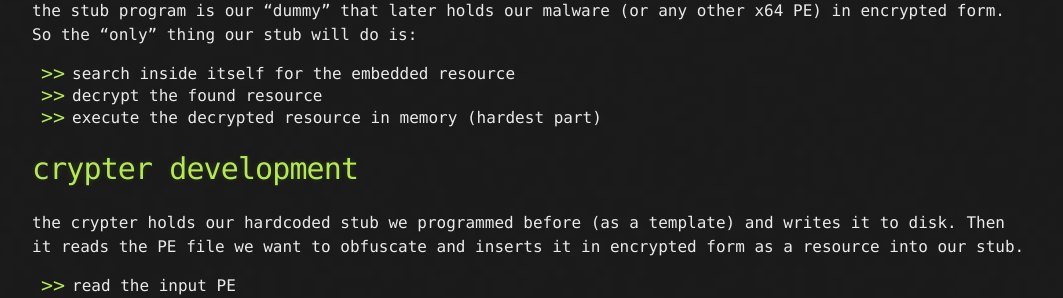
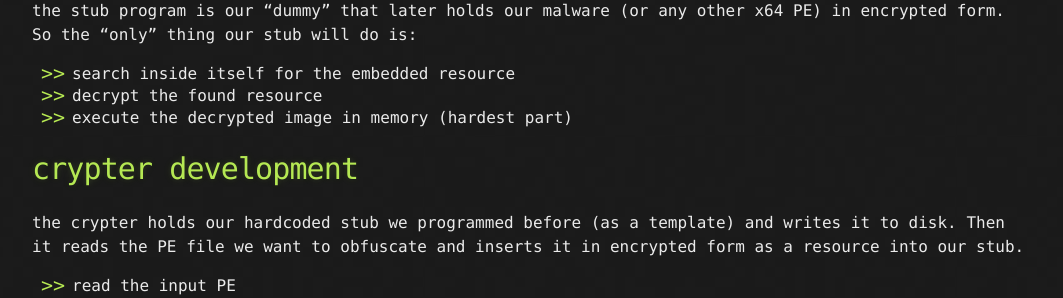
Before and after one commit to Ricky5panish/Ricky5panish.github.io, a Jekyll site: the page built from pe-runtime-crypter.md, in a window 1280 px wide and 900 px high, scrolled down 1308 px. Shown: the part 152-450 px from the top of the window, without its empty margins (108-1171 px from the left). Built offline with Jekyll 4.4.1, drawn with Linux system fonts in a browser that asks for light colours; our own code applies the rules of GitHub Pages for plain Markdown files.

Commit message:
Update pe-runtime-crypter.md

```diff
--- a/pe-runtime-crypter.md
+++ b/pe-runtime-crypter.md
@@ -41,7 +41,7 @@ As you can see, malware is very much about operating under the radar of security
 the stub program is our "dummy" that later holds our malware (or any other x64 PE) in encrypted form. So the "only" thing our stub will do is:
 - search inside itself for the embedded resource
 - decrypt the found resource
-- execute the decrypted resource in memory (hardest part)
+- execute the decrypted image in memory (hardest part)
 
 
 # crypter development
```
